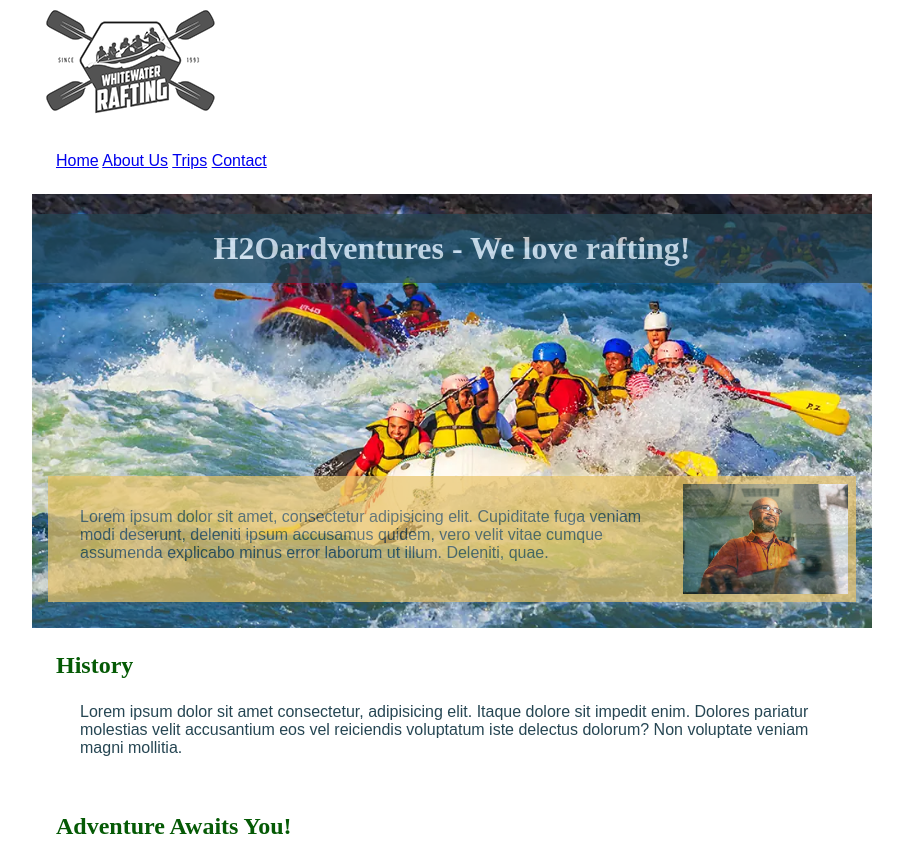
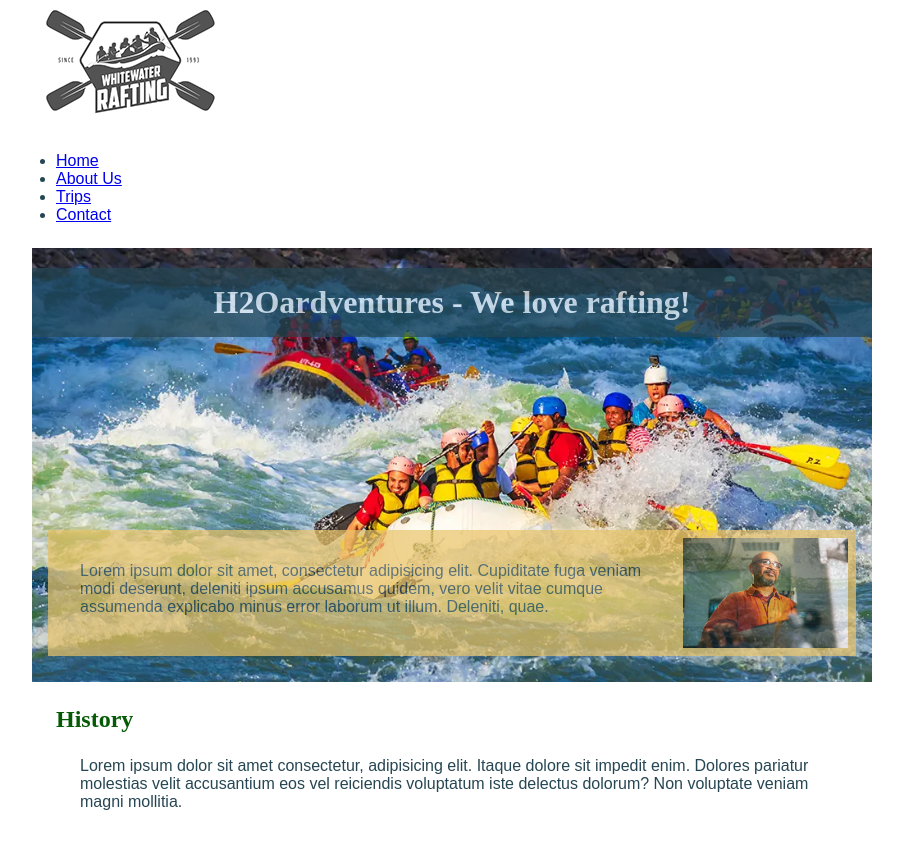
Before and after one commit to oldnbusted/wdd130, a plain HTML site: page wwr/about.html in a window 1280 px wide. Shown: the top 851 px of the page, without its empty margins (188-1091 px from the left). Drawn offline with Linux system fonts and the light colour scheme.

Commit message:
more audit fixes

```diff
--- a/wwr/about.html
+++ b/wwr/about.html
@@ -15,10 +15,12 @@
         <img src="images/z-wwr-crossedoars.png"
             alt="H2Oardventures logo - gray picture of people in a whitewater raft in front of crossed oars">
         <nav>
-            <a href="index.html">Home</a>
-            <a href="#">About Us</a>
-            <a href="trips.html">Trips</a>
-            <a href="contact.html">Contact</a>
+            <ul>
+                <li><a href="index.html">Home</a></li>
+                <li><a href="about.html">About Us</a></li>
+                <li><a href="trips.html">Trips</a></li>
+                <li><a href="contact.html">Contact</a></li>
+            </ul>
         </nav>
     </header>
     <main>
```
